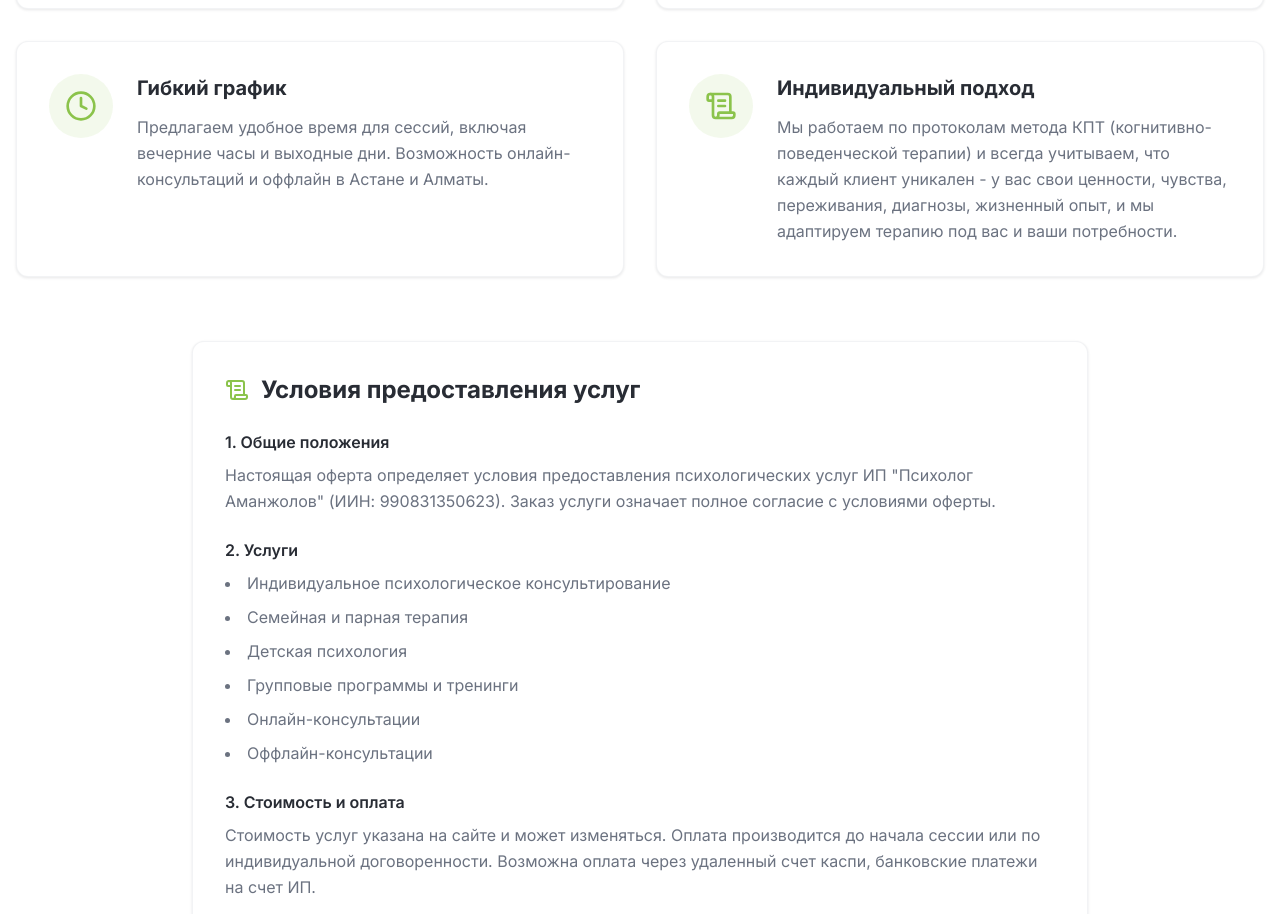
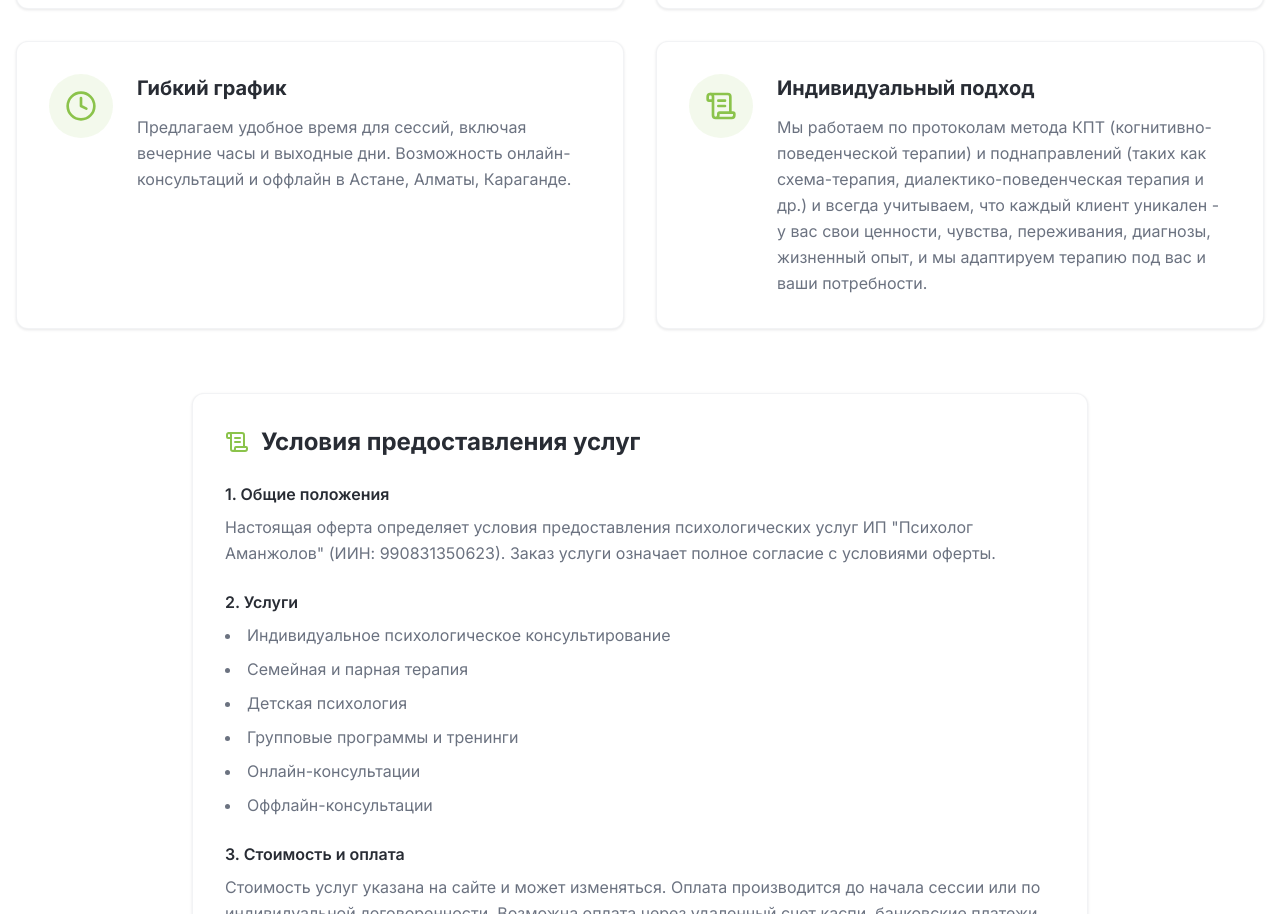
Before and after one commit to empathykz/empathy-landing, a React (Vite) app: page / in a window 1280 px wide. Shown: the part 7291-8205 px from the top of the page. Built offline with nearby package versions, Linux system fonts and the light colour scheme.

Commit message:
Update OfferSection.tsx

```diff
--- a/src/components/OfferSection.tsx
+++ b/src/components/OfferSection.tsx
@@ -16,12 +16,12 @@ const OfferSection = () => {
     {
       icon: Clock,
       title: "Гибкий график",
-      description: "Предлагаем удобное время для сессий, включая вечерние часы и выходные дни. Возможность онлайн-консультаций и оффлайн в Астане и Алматы."
+      description: "Предлагаем удобное время для сессий, включая вечерние часы и выходные дни. Возможность онлайн-консультаций и оффлайн в Астане, Алматы, Караганде."
     },
     {
       icon: ScrollText,
       title: "Индивидуальный подход",
-      description: "Мы работаем по протоколам метода КПТ (когнитивно-поведенческой терапии) и всегда учитываем, что каждый клиент уникален - у вас свои ценности, чувства, переживания, диагнозы, жизненный опыт, и мы адаптируем терапию под вас и ваши потребности."
+      description: "Мы работаем по протоколам метода КПТ (когнитивно-поведенческой терапии) и поднаправлений (таких как схема-терапия, диалектико-поведенческая терапия и др.) и всегда учитываем, что каждый клиент уникален - у вас свои ценности, чувства, переживания, диагнозы, жизненный опыт, и мы адаптируем терапию под вас и ваши потребности."
     }
   ];
 
```
